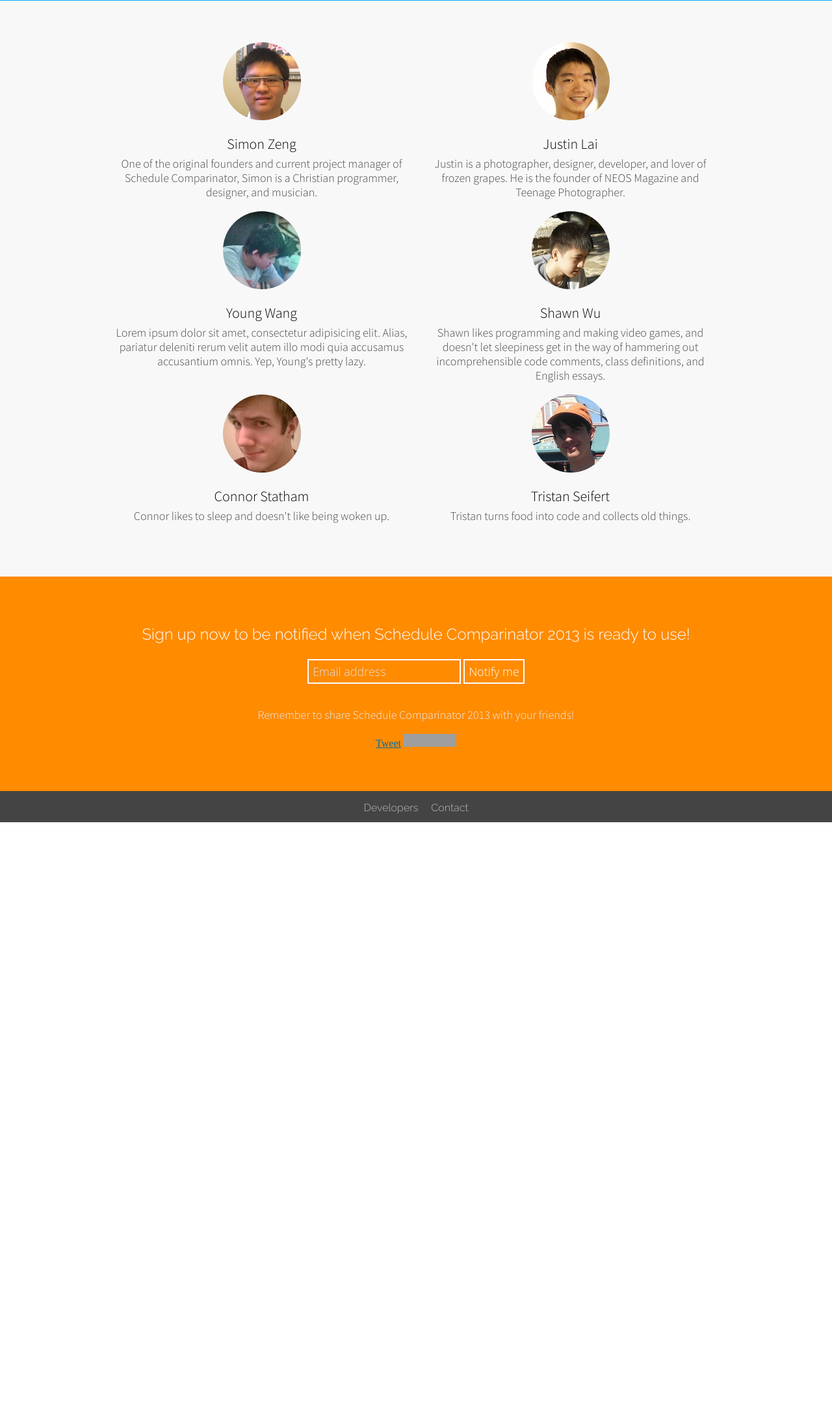
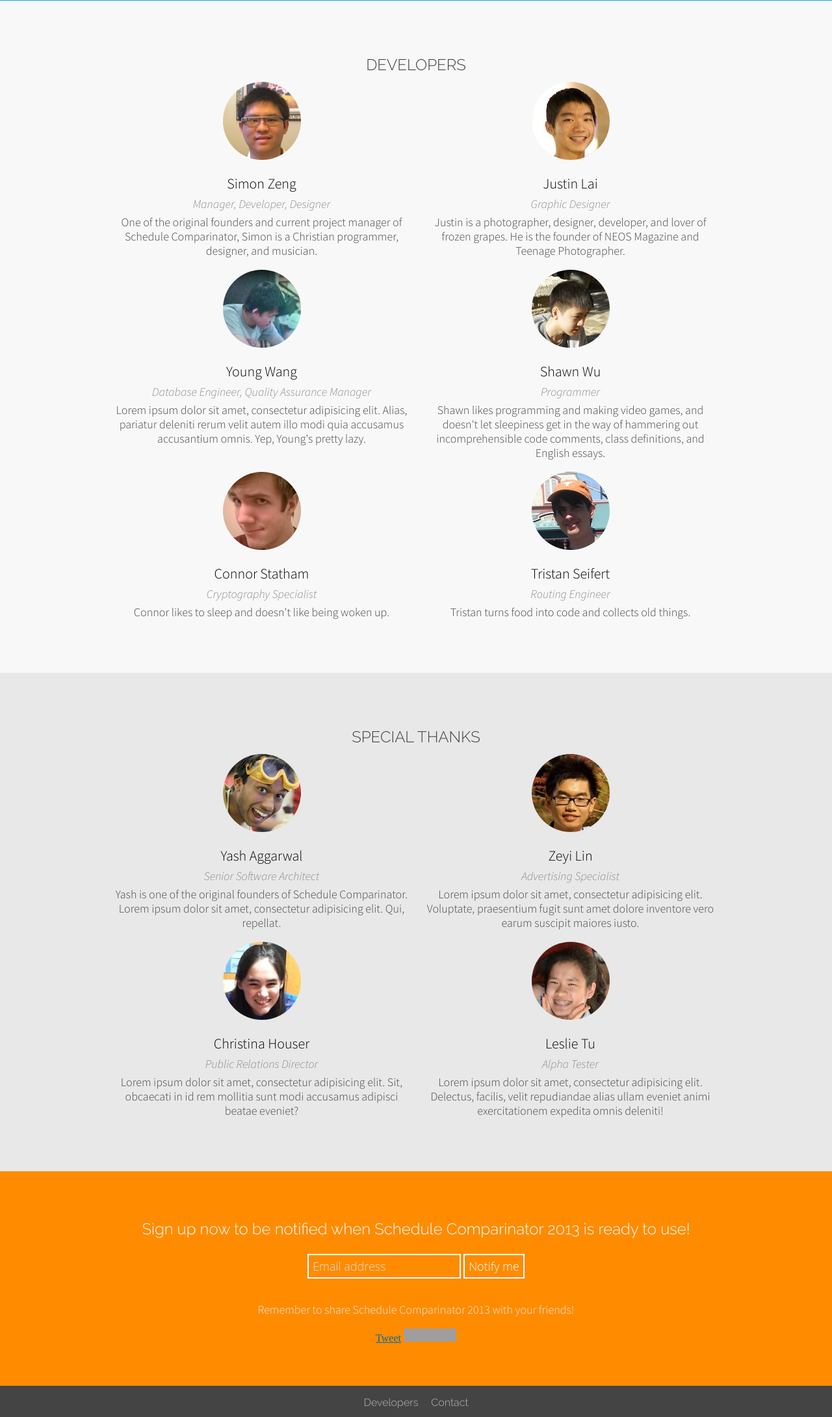
Before and after one commit to xsznix/schedcmp2013-teaser, a PHP site: page /developers.html in a window 1280 px wide. Shown: the part 299-2479 px from the top of the page at 65% size. Before the commit the page ends 1564 px from the top, so only its background shows below. Run offline with PHP 8.4, Linux system fonts and the light colour scheme; grey boxes labelled with a size stand in for pictures from a placeholder-image service; some libraries are stand-ins or nearby versions; grey boxes are pictures that could not be loaded.

Commit message:
add more devs

```diff
--- a/css/developers.css
+++ b/css/developers.css
@@ -2,12 +2,19 @@
 	display: block !important;
 	width: 120px;
 	height: 120px;
-	margin: 0 auto 12px auto;
+	margin: 0 auto;
 	text-align: center;
 	border-radius: 60px;
 }
 
+.dev_role {
+	margin-bottom: -12px;
+	font-size: 18px;
+	font-style: italic;
+	color: #888;
+}
+
 .dev_name {
+	margin-bottom: -12px;
 	font-size: 22px;
-	margin-bottom: -12px;
 }
--- a/developers.html
+++ b/developers.html
@@ -32,17 +32,20 @@
 		</div>
 	</div>
 
-	<div class="layer lighter twocol clearafter">
+	<div class="layer lighter center twocol clearafter">
 		<div class="layer_inner">
+			<h2 class="title">Developers</h2>
 			<div class="clearafter">
 				<div class="col">
 					<img src="/img/devs/simon.jpg" alt="" class="dev_img">
 					<p class="dev_name">Simon Zeng</p>
+					<p class="dev_role">Manager, Developer, Designer</p>
 					<p class="subtitle">One of the original founders and current project manager of Schedule Comparinator, Simon is a Christian programmer, designer, and musician.</p>
 				</div>
 				<div class="col">
 					<img src="/img/devs/justin.jpg" alt="" class="dev_img">
 					<p class="dev_name">Justin Lai</p>
+					<p class="dev_role">Graphic Designer</p>
 					<p class="subtitle">Justin is a photographer, designer, developer, and lover of frozen grapes. He is the founder of NEOS Magazine and Teenage Photographer.</p>
 				</div>
 			</div>
@@ -50,11 +53,13 @@
 				<div class="col">
 					<img src="/img/devs/young.jpg" alt="" class="dev_img">
 					<p class="dev_name">Young Wang</p>
+					<p class="dev_role">Database Engineer, Quality Assurance Manager</p>
 					<p class="subtitle">Lorem ipsum dolor sit amet, consectetur adipisicing elit. Alias, pariatur deleniti rerum velit autem illo modi quia accusamus accusantium omnis. Yep, Young's pretty lazy. <!-- And for the record, this isn't his placeholder bio; it's his actual bio. --></p>
 				</div>
 				<div class="col">
 					<img src="/img/devs/shawn.jpg" alt="" class="dev_img">
 					<p class="dev_name">Shawn Wu</p>
+					<p class="dev_role">Programmer</p>
 					<p class="subtitle">Shawn likes programming and making video games, and doesn't let sleepiness get in the way of hammering out incomprehensible code comments, class definitions, and English essays.</p>
 				</div>
 			</div>
@@ -62,12 +67,48 @@
 				<div class="col">
 					<img src="/img/devs/connor.jpg" alt="" class="dev_img">
 					<p class="dev_name">Connor Statham</p>
+					<p class="dev_role">Cryptography Specialist</p>
 					<p class="subtitle">Connor likes to sleep and doesn't like being woken up.</p>
 				</div>
 				<div class="col">
 					<img src="/img/devs/tristan.jpg" alt="" class="dev_img">
 					<p class="dev_name">Tristan Seifert</p>
+					<p class="dev_role">Routing Engineer</p>
 					<p class="subtitle">Tristan turns food into code and collects old things.</p>
+				</div>
+			</div>
+		</div>
+	</div>
+
+	<div class="layer light center twocol clearafter">
+		<div class="layer_inner">
+			<h2 class="title">Special Thanks</h2>
+			<div class="clearafter">
+				<div class="col">
+					<img src="/img/devs/yash.jpg" alt="" class="dev_img">
+					<p class="dev_name">Yash Aggarwal</p>
+					<p class="dev_role">Senior Software Architect</p>
+					<p class="subtitle">Yash is one of the original founders of Schedule Comparinator. Lorem ipsum dolor sit amet, consectetur adipisicing elit. Qui, repellat.</p>
+				</div>
+				<div class="col">
+					<img src="/img/devs/zeyi.jpg" alt="" class="dev_img">
+					<p class="dev_name">Zeyi Lin</p>
+					<p class="dev_role">Advertising Specialist</p>
+					<p class="subtitle">Lorem ipsum dolor sit amet, consectetur adipisicing elit. Voluptate, praesentium fugit sunt amet dolore inventore vero earum suscipit maiores iusto.</p>
+				</div>
+			</div>
+			<div class="clearafter">
+				<div class="col">
+					<img src="/img/devs/christina.jpg" alt="" class="dev_img">
+					<p class="dev_name">Christina Houser</p>
+					<p class="dev_role">Public Relations Director</p>
+					<p class="subtitle">Lorem ipsum dolor sit amet, consectetur adipisicing elit. Sit, obcaecati in id rem mollitia sunt modi accusamus adipisci beatae eveniet?</p>
+				</div>
+				<div class="col">
+					<img src="/img/devs/leslie.jpg" alt="" class="dev_img">
+					<p class="dev_name">Leslie Tu</p>
+					<p class="dev_role">Alpha Tester</p>
+					<p class="subtitle">Lorem ipsum dolor sit amet, consectetur adipisicing elit. Delectus, facilis, velit repudiandae alias ullam eveniet animi exercitationem expedita omnis deleniti!</p>
 				</div>
 			</div>
 		</div>
```
Also changed, not shown: img/devs/christina.jpg (added), img/devs/christina@2x.jpg (added), img/devs/leslie.jpg (added), img/devs/leslie@2x.jpg (added), img/devs/yash.jpg (added), img/devs/yash@2x.jpg (added), img/devs/zeyi.jpg (added), img/devs/zeyi@2x.jpg (added).
